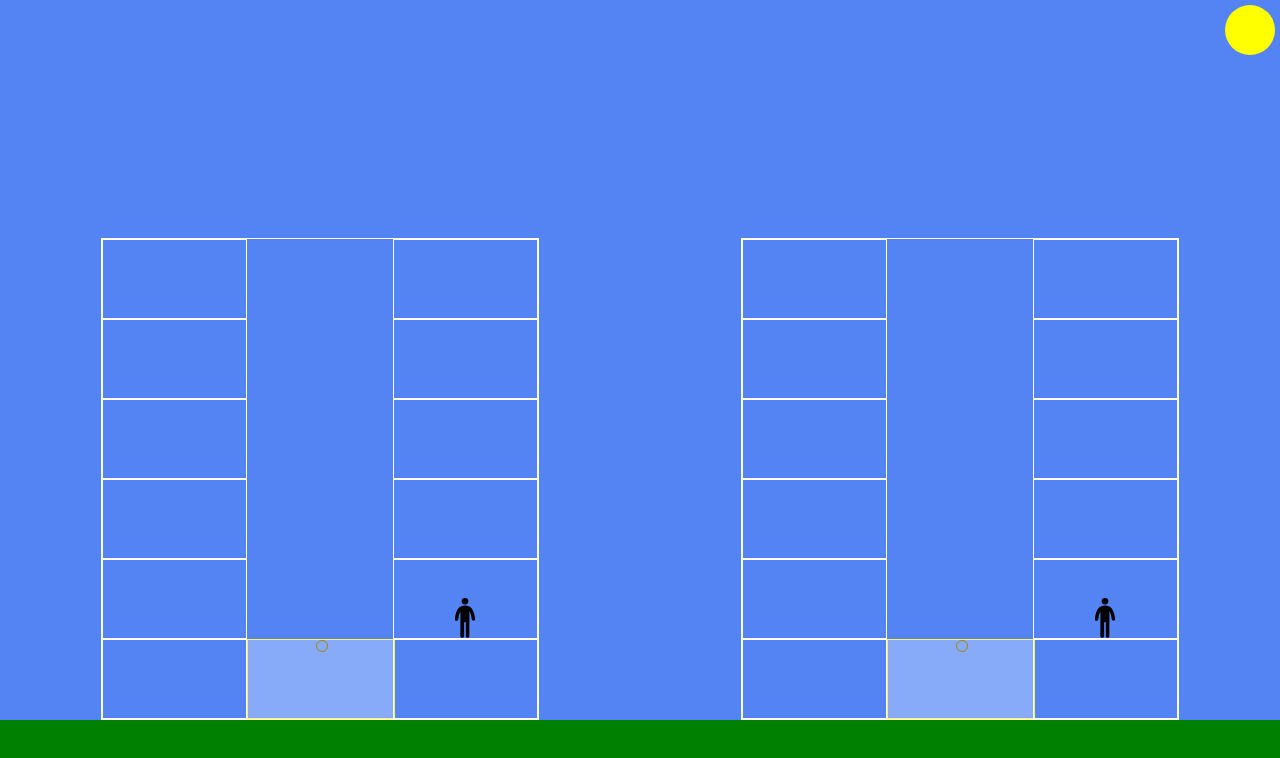
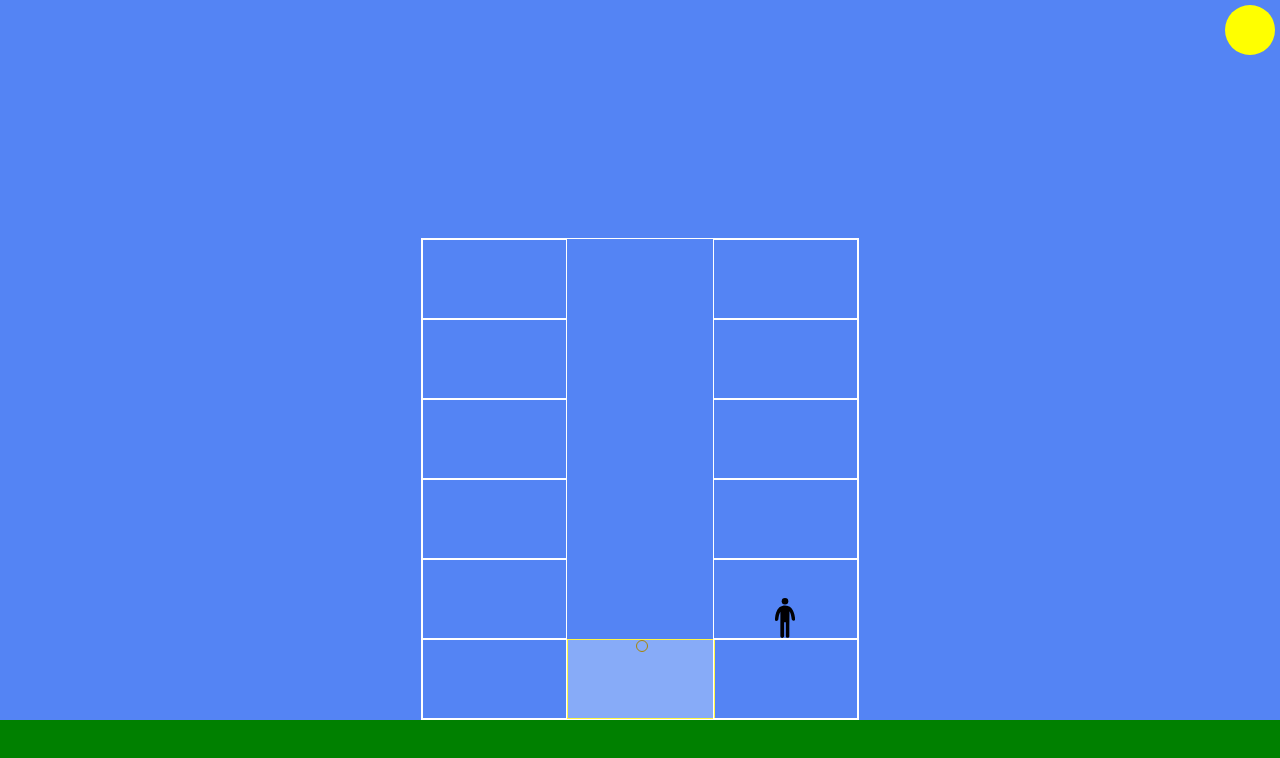
Before and after one commit to oleksandrT/UIcourse_lecture11_town, a plain HTML site: page index.html in a window 1280 px wide. Drawn offline with Linux system fonts and the light colour scheme.

Commit message:
Add elevator constructor, add click handlers, animate elevator

```diff
--- a/index.html
+++ b/index.html
@@ -16,37 +16,12 @@
             <!--<div class="house_window"></div>-->
             <!--<div class="house_window"></div>-->
         <!--</div>-->
-        <div class="house house-withelevator">
-            <div class="house_left">
-                <div class="house_flat" data-floor="6"></div>
-                <div class="house_flat" data-floor="5"></div>
-                <div class="house_flat" data-floor="4"></div>
-                <div class="house_flat" data-floor="3"></div>
-                <div class="house_flat" data-floor="2"></div>
-                <div class="house_flat" data-floor="1"></div>
-            </div>
-            <div class="house_mine">
-                <div class="house_elevator">
-                    <div class="house_light"></div>
-                </div>
-            </div>
-            <div class="house_right">
-                <div class="house_flat" data-floor="6"></div>
-                <div class="house_flat" data-floor="5"></div>
-                <div class="house_flat" data-floor="4"></div>
-                <div class="house_flat" data-floor="3"></div>
-                <div class="house_flat" data-floor="2">
-                    <div class="person"><img src="images/man.svg"></div>
-                </div>
-                <div class="house_flat" data-floor="1"></div>
-            </div>
-        </div>
+        <div class="house house-withelevator js-house"></div>
         <!--<div class="house house-noelevator">-->
             <!--<div class="house_window"></div>-->
             <!--<div class="house_window"></div>-->
             <!--<div class="house_window"></div>-->
         <!--</div>-->
-        <div class="house house-withelevator js-house"></div>
     </main>
     <footer></footer>
 
--- a/module.js
+++ b/module.js
@@ -5,22 +5,41 @@
         // Public properties
         this.element = element;
         this.floors = floors;
+        this.elevator = null;
 
         _initHouse.call(this);
     };
 
     // Define Person constructor
-    function Person(floor, room) {
+    function Person(floor, room, houseObj) {
         this.floor = floor;
         this.room = room;
+        this.houseObj = houseObj;
 
         _renderPerson.call(this);
     }
 
+    // Define Elevator constructor
+    function Elevator(parent) {
+        this.light = false;
+        this.currentFloor = 0;
+
+        this.moveToFloor = function (currentFloor, newFloor, parentElement) {
+            console.log('Moving from floor ', currentFloor, ' to floor ', newFloor);
+
+            var mineElement = parentElement.querySelector('.house_mine');
+            var elevatorElement = mineElement.querySelector('.house_elevator');
+            var totalMineHeigth = mineElement.offsetHeight;
+            var elevatorHeigth = elevatorElement.offsetHeight;
+
+            elevatorElement.style.bottom = elevatorHeigth*(newFloor - 1) + 'px';
+        };
+
+        _renderElevator.call(this, parent);
+    }
+
     // Public methods
-    Person.prototype.callElevator = function () {
-        console.log('Call elevator');
-    };
+
 
     // Private methods
     function _initHouse() {
@@ -28,9 +47,9 @@
 
         // Find room on 2nd floor on right side
         var initRoom = this.element.querySelector(".house_right").querySelectorAll(".house_flat")[this.floors - 2];
-        var person = new Person(2, initRoom);
+        var person = new Person(2, initRoom, this);
 
-        _addEventListener.call(this);
+        _addEventListener.call(this, this);
     }
 
     function _renderHouse() {
@@ -45,7 +64,7 @@
         rightSide.className = "house_right";
 
         // Fill with flats
-        for(var i=1, n = this.floors; i <= n; i++) {
+        for(var i=this.floors; i > 0; i--) {
             var flatL = document.createElement("div"),
                 flatR = document.createElement("div");
             flatL.className = "house_flat";
@@ -56,6 +75,15 @@
             rightSide.appendChild(flatR);
         }
 
+        docFrag.appendChild(leftSide);
+        docFrag.appendChild(rightSide);
+        this.element.appendChild(docFrag);
+
+        // Create mine with elevator
+        this.elevator = new Elevator(this.element);
+    }
+
+    function _renderElevator(parent) {
         // Create mine with elevatore
         var mine = document.createElement("div");
         mine.className = "house_mine";
@@ -66,18 +94,17 @@
         elevator.appendChild(light);
         mine.appendChild(elevator);
 
-        docFrag.appendChild(leftSide);
-        docFrag.appendChild(mine);
-        docFrag.appendChild(rightSide);
-        this.element.appendChild(docFrag);
+        // Add to DOM
+        var rightSide = parent.querySelector(".house_right");
+        var newEl = parent.insertBefore(mine, rightSide);
     }
 
-    function _addEventListener() {
+    function _addEventListener(houseObj) {
         this.element.addEventListener("click", function (e) {
             var target = e.target;
             if (target.className == "house_flat") {
                 var targetFloor = parseInt(target.getAttribute("data-floor"), 10);
-                var person = new Person(targetFloor, target);
+                var person = new Person(targetFloor, target, houseObj);
             }
         });
     }
@@ -91,6 +118,16 @@
 
         person.appendChild(image);
         this.room.appendChild(person);
+
+        var houseObj = this.houseObj;
+        var targetFloor = this.floor;
+
+        person.onclick = function () {
+            var callElevator = confirm('Do you wanna call an elevator?');
+            if(callElevator) {
+                houseObj.elevator.moveToFloor(houseObj.elevator.currentFloor, targetFloor, houseObj.element);
+            }
+        }
     }
 
 })();
--- a/styles.css
+++ b/styles.css
@@ -82,6 +82,7 @@ main {
         width: 100%;
         height: calc(100% / 6 - 2px);
         background-color: rgba(240, 248, 255, 0.33);
+        transition: bottom 1s 0.3s ease;
     }
 
     .house .house_light {
@@ -115,6 +116,11 @@ main {
             margin-left: -50%;
         }
 
+        .house .person:hover img {
+            -webkit-filter: saturate(400);
+            filter: saturate(400);
+        }
+
 footer {
     height: 10vh;
     background-color: green;
```
